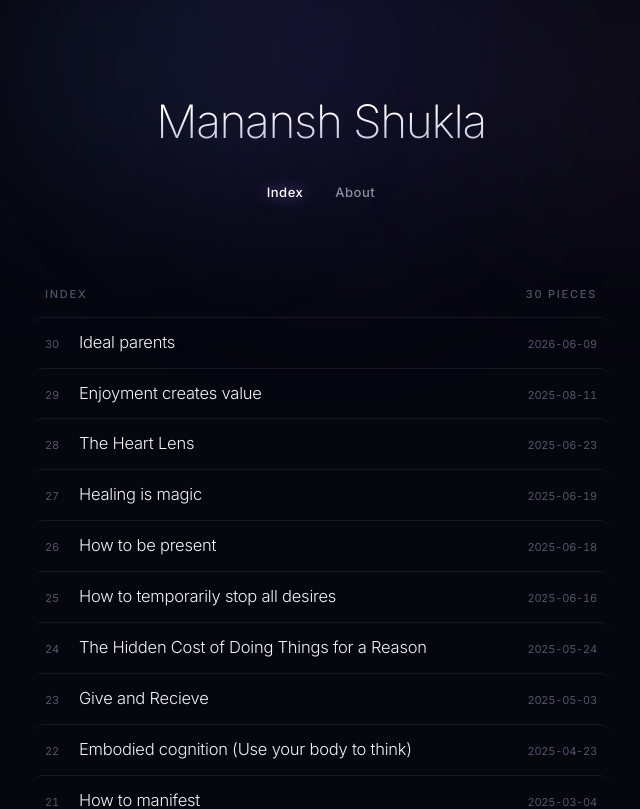
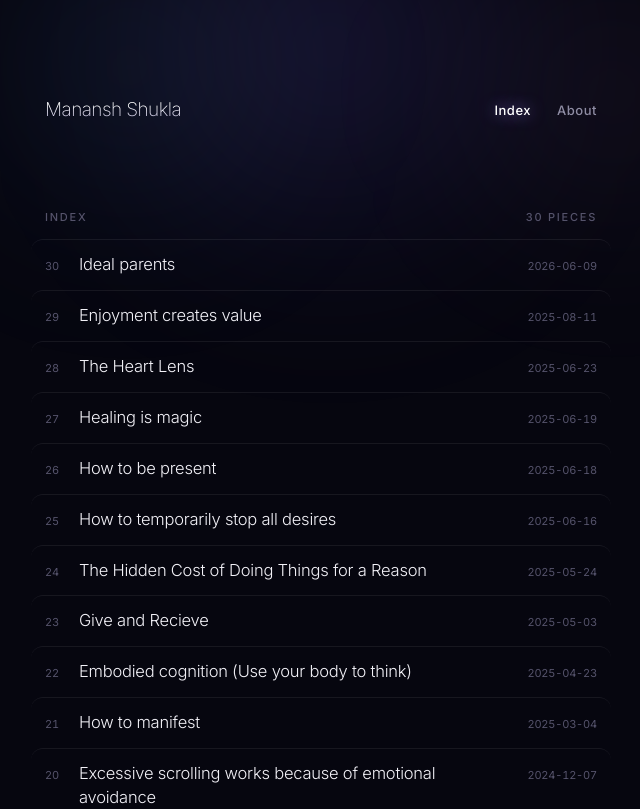
Before and after one commit to manansh11/portfolio-blog, a Next.js app: page / in a window 1280 px wide. Shown: the top 809 px of the page, without its empty margins (319-959 px from the left). Built offline with nearby package versions, Linux system fonts and the light colour scheme.

Commit message:
Unify header: use compact masthead on all pages

```diff
--- a/app/components/header.tsx
+++ b/app/components/header.tsx
@@ -32,16 +32,6 @@ function Nav({ pathname }: { pathname: string }) {
 
 export function Header() {
   const pathname = usePathname()
-  const isHome = pathname === '/'
-
-  if (isHome) {
-    return (
-      <header className="masthead-home">
-        <h1 className="site-name text-light-gradient">Manansh Shukla</h1>
-        <Nav pathname={pathname} />
-      </header>
-    )
-  }
 
   return (
     <header className="masthead-compact">
--- a/app/global.css
+++ b/app/global.css
@@ -129,20 +129,6 @@ body {
 
 /* ─── Masthead ─── */
 
-.masthead-home {
-  display: flex;
-  flex-direction: column;
-  align-items: center;
-  text-align: center;
-}
-
-.masthead-home .site-name {
-  font-size: clamp(34px, 7vw, 46px);
-  font-weight: 250;
-  letter-spacing: -0.03em;
-  line-height: 1.1;
-}
-
 .masthead-compact {
   display: flex;
   justify-content: space-between;
@@ -164,14 +150,6 @@ body {
 
 .site-nav {
   display: flex;
-  gap: 32px;
-}
-
-.masthead-home .site-nav {
-  margin-top: 36px;
-}
-
-.masthead-compact .site-nav {
   gap: 26px;
 }
 
```
